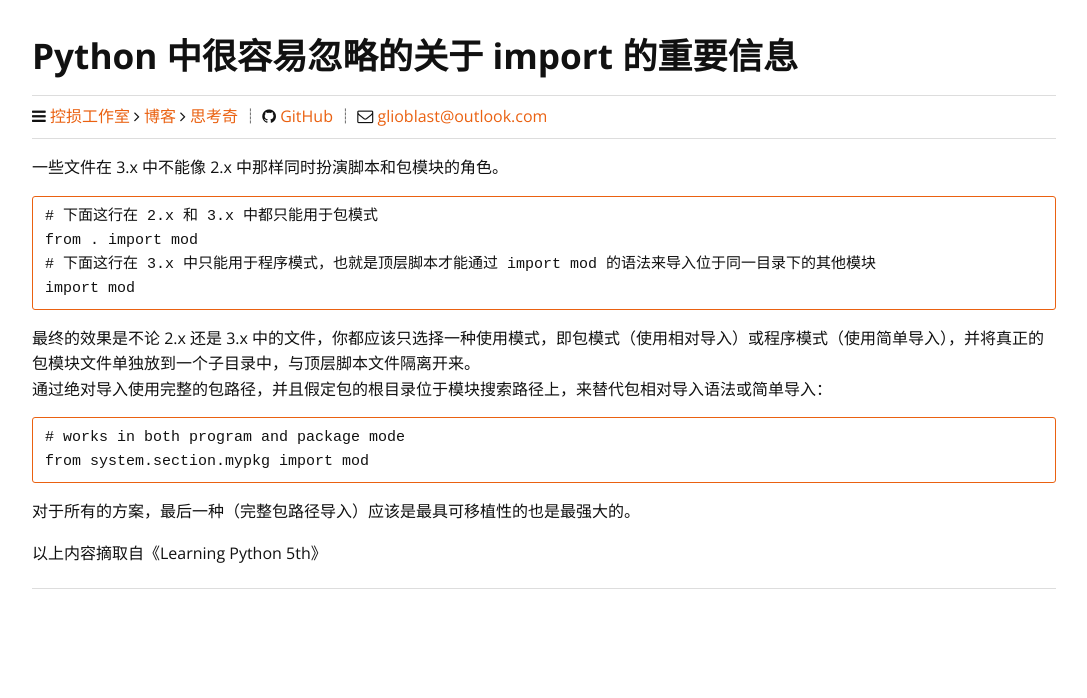
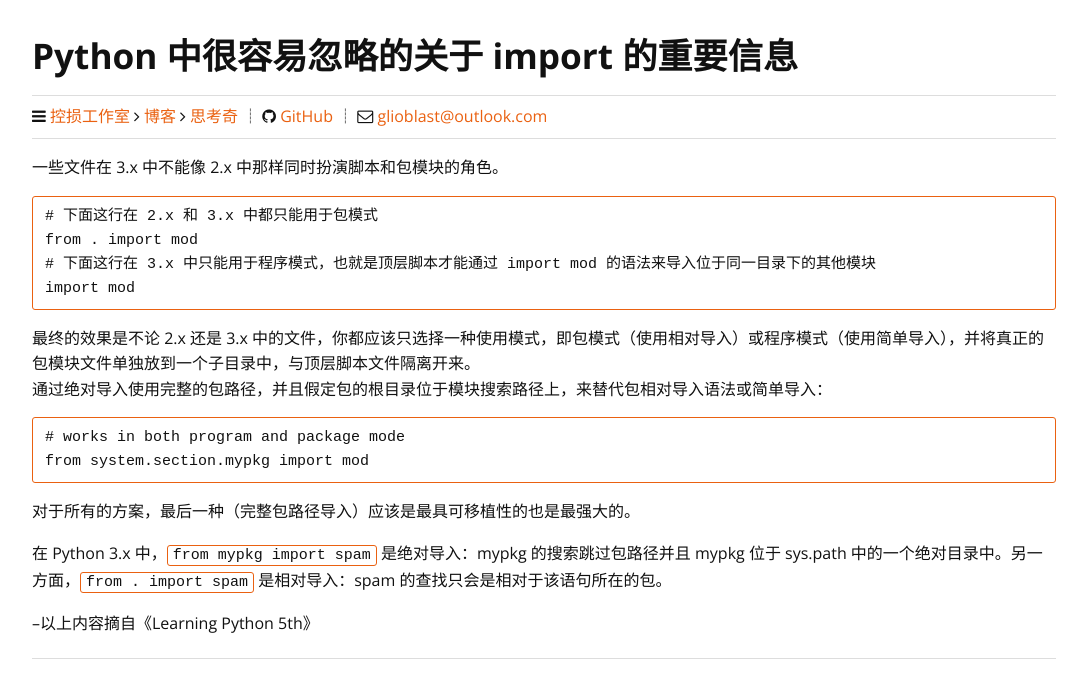
Before and after one commit to DamageControlStudio/HomePage, a Jekyll site: the page built from _posts/2021-02-21-about_python_import.md, in a window 1280 px wide. Shown: the top 698 px of the page, without its empty margins (96-1183 px from the left). Built offline with Jekyll 4.4.1, drawn with Linux system fonts in a browser that asks for light colours.

Commit message:
Update 2021-02-21-about_python_import.md

```diff
--- a/_posts/2021-02-21-about_python_import.md
+++ b/_posts/2021-02-21-about_python_import.md
@@ -24,4 +24,6 @@ from system.section.mypkg import mod
 
 对于所有的方案，最后一种（完整包路径导入）应该是最具可移植性的也是最强大的。
 
-以上内容摘取自《Learning Python 5th》
+在 Python 3.x 中，`from mypkg import spam` 是绝对导入：mypkg 的搜索跳过包路径并且 mypkg 位于 sys.path 中的一个绝对目录中。另一方面，`from . import spam` 是相对导入：spam 的查找只会是相对于该语句所在的包。
+
+--以上内容摘自《Learning Python 5th》
```
